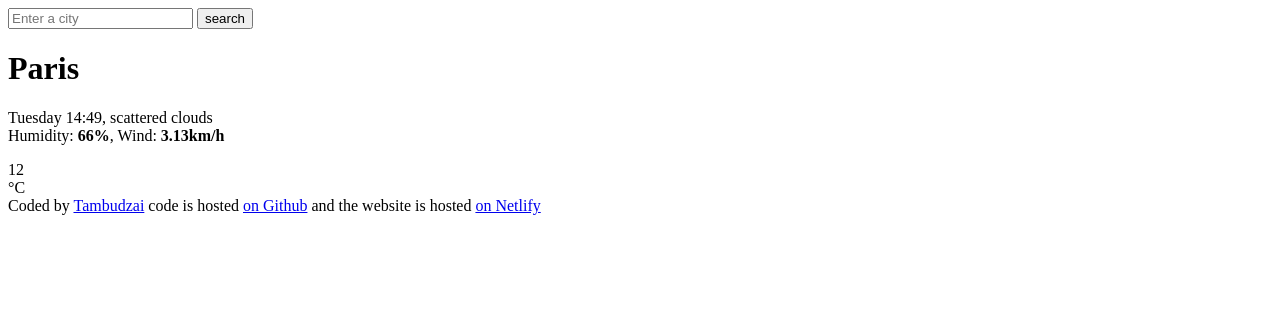
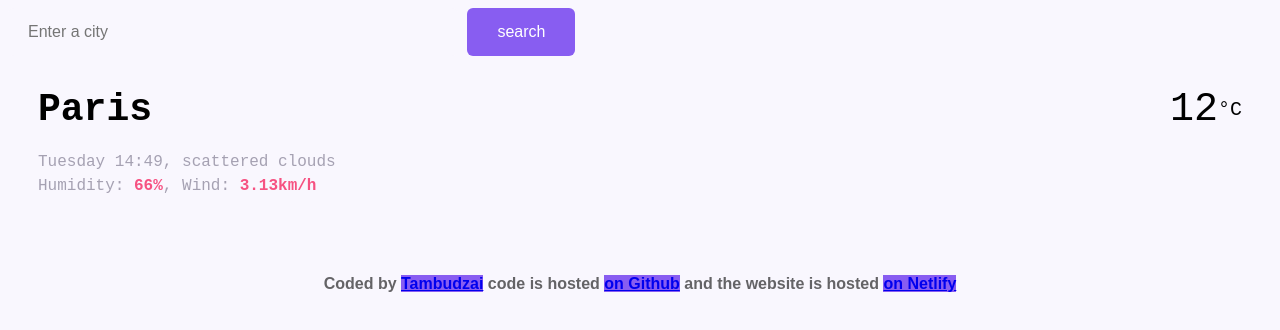
Before and after one commit to kanez82/weather-vanilla-app, a plain HTML site: page index.html in a window 1280 px wide. Drawn offline with nearby package versions, Linux system fonts and the light colour scheme; a script that the page names is missing.

Commit message:
Injected some CSS

```diff
--- a/index.html
+++ b/index.html
@@ -5,7 +5,9 @@
     <meta name="viewport" content="width=device-width, initial-scale=1.0">
     <link rel="preconnect" href="https://fonts.googleapis.com">
     <link rel="preconnect" href="https://fonts.gstatic.com" crossorigin="">
-
+    <link href="https://fonts.googleapis.com/css2?family=Roboto:ital,wght@0,100;0,300;0,400;0,500;0,700;0,900;1,100;1,300;1,400;1,500;1,700;1,900&amp;display=swap" rel="stylesheet">
+    <link rel="stylesheet" href="src/style.css">
+    <script src="https://cdn.jsdelivr.net/npm/axios@1.1.2/dist/axios.min.js"></script>
     <title>Project Weather App</title>
 </head>
 <body>
@@ -28,7 +30,8 @@
                 </p>
 			</div>
 	        <div class="weather-app-temperature-container">
-                 <div id="icon"></div> <div class="weather-app-temperature" id="temperature">12</div><div class="weather-app-unit">°C </div>
+                 <div id="icon"></div>
+                 <div class="weather-app-temperature" id="temperature">12</div><div class="weather-app-unit">°C </div>
 
 		    </div>
 	    </div>
--- /dev/null
+++ b/src/style.css
@@ -0,0 +1,116 @@
+body {
+    background-color: #f9f7fe;
+    font-family: 'Nunito', sans-serif;
+   }
+
+a {
+  cursor: pointer;
+  background-color: #885df1;
+}
+
+.weather-app {
+    background-color: white;
+    max-width: 600px;
+    padding: 30px;
+    box-shadow: 0 30px 50px rgba(65,50,100,0.08);
+    margin: 30px auto;
+    border-radius: 16px;
+   }
+
+.header {
+    border-bottom: 1px solid #f9f7fe;
+    padding: 0 0 30px 0;
+
+  }
+
+.search-form-input {
+    background-color: #f9f7fe;
+    border: none;
+    border-radius: 6px;
+    width: 450px;
+    padding: 15px 20px;
+    font-size: 16px;
+
+  }
+
+.search-button {
+    background-color: #885df1;
+    border: none;
+    border-radius: 6px;
+    margin-left: 5px;
+    padding: 15px 30px;
+    font-size: 16px;
+    color: white;
+
+  }
+
+.search-button:hover {
+    cursor: pointer;
+    background: #5e41a7;
+  }
+
+main {
+
+    padding: 30px;
+
+
+  }
+.weather-app-data {
+    display: flex;
+    justify-content: space-between;
+    line-height: 28px;
+    font-family: PT Mono, monospace;
+  }
+.weather-app-city {
+    margin: 0;
+    font-size: 38px;
+    line-height: 48px;
+
+  }
+
+
+.weather-app-details{
+    font-size: 16px;
+    color: rgba(39,33,66,0.4);
+    line-height: 24px;
+    font-weight: 500;
+  }
+.weather-app-details strong {
+
+    color: #f65282;
+    line-height: 20px;;
+  }
+.weather-app-temperature-container {
+    display: flex;
+    font-size: 38px;
+    line-height: 48px;
+
+  }
+.weather-app-temperature{
+
+    font-size: 40px;
+    margin-left: 10px;
+
+  }
+
+.weather-app-icon {
+      width: 44px;
+      height: 44px;
+
+
+    }
+.weather-app-unit {
+      margin-top: 0;
+      font-size: 20px;
+
+
+    }
+
+footer {
+    font-weight: 700;
+    border-top: 1px solid #f9f7fe;
+    padding: 30px 0 0 0 ;
+    text-align: center;
+    color: rgba(0, 0, 0, 0.6);
+    font-size: 16px;
+  }
```
